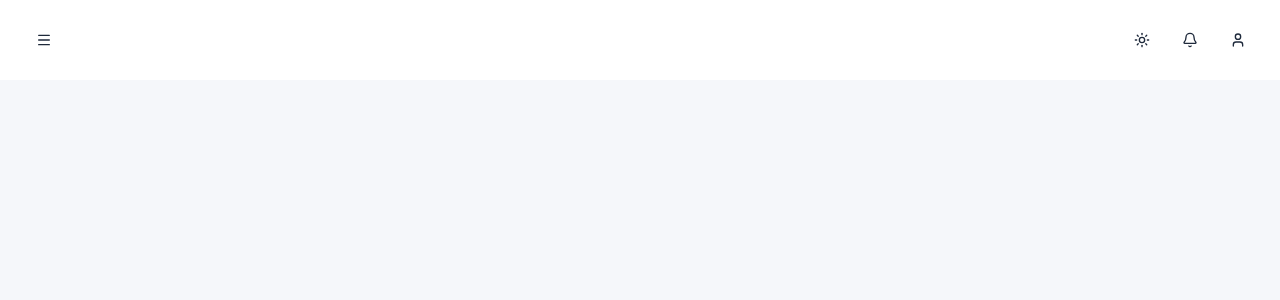
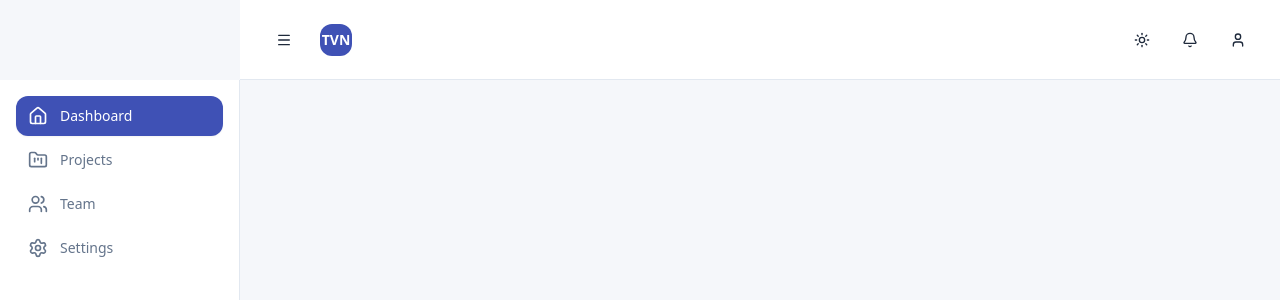
Before and after one commit to TommyLangiano/app-tvn, a Next.js app in the folder apps/web/: page /dashboard in a window 1280 px wide. Shown: the top 300 px of the page. Built offline with nearby package versions, Linux system fonts and the light colour scheme; no server answers.

Commit message:
messaggio

```diff
--- a/apps/web/components/layout/AppLayout.tsx
+++ b/apps/web/components/layout/AppLayout.tsx
@@ -2,24 +2,36 @@
 
 import { Sidebar } from './Sidebar';
 import { Header } from './Header';
-import { SidebarProvider } from '@/contexts/SidebarContext';
+import { SidebarProvider, useSidebar } from '@/contexts/SidebarContext';
 
 interface AppLayoutProps {
   children: React.ReactNode;
 }
 
-export function AppLayout({ children }: AppLayoutProps) {
+function AppLayoutContent({ children }: AppLayoutProps) {
+  const { isOpen } = useSidebar();
+
   return (
-    <SidebarProvider>
     <div className="min-h-screen bg-background">
       <Sidebar />
       <Header />
 
       {/* Main content area */}
-        <main className="mt-20 min-h-[calc(100vh-5rem)] bg-background p-6">
+      <main
+        className={`mt-20 min-h-[calc(100vh-5rem)] bg-background p-6 transition-all duration-300 ${
+          isOpen ? 'ml-60' : 'ml-0'
+        }`}
+      >
         {children}
       </main>
     </div>
+  );
+}
+
+export function AppLayout({ children }: AppLayoutProps) {
+  return (
+    <SidebarProvider>
+      <AppLayoutContent>{children}</AppLayoutContent>
     </SidebarProvider>
   );
 }
--- a/apps/web/components/layout/Header.tsx
+++ b/apps/web/components/layout/Header.tsx
@@ -23,7 +23,7 @@ export function Header() {
   const router = useRouter();
   const { theme, setTheme } = useTheme();
   const { plan, isTrialing, trialEnd, loading } = useSubscriptionStatus();
-  const { toggle } = useSidebar();
+  const { toggle, isOpen } = useSidebar();
 
   const handleLogout = async () => {
     try {
@@ -62,10 +62,12 @@ export function Header() {
   };
 
   return (
-    <header className="fixed left-0 right-0 top-0 z-30 h-20 bg-surface">
+    <header className={`fixed right-0 top-0 z-30 h-20 bg-surface border-b border-border transition-all duration-300 ${
+      isOpen ? 'left-60' : 'left-0'
+    }`}>
       <div className="flex h-full items-center justify-between px-4 lg:px-6">
-        <div className="flex items-center gap-2 flex-1">
-          {/* Hamburger Menu - Always visible */}
+        <div className="flex items-center gap-4 flex-1">
+          {/* Hamburger and logo - always visible */}
           <Button
             variant="ghost"
             size="icon"
@@ -74,6 +76,11 @@ export function Header() {
           >
             <Menu className="h-6 w-6" />
           </Button>
+
+          <div className="flex h-8 w-8 items-center justify-center rounded-lg bg-primary text-primary-foreground">
+            <span className="text-sm font-bold">TVN</span>
+          </div>
+
           {/* Page title will be handled by individual pages */}
         </div>
 
--- a/apps/web/components/layout/Sidebar.tsx
+++ b/apps/web/components/layout/Sidebar.tsx
@@ -1,6 +1,6 @@
 'use client';
 
-import { Home, FolderKanban, Users, Settings, X } from 'lucide-react';
+import { Home, FolderKanban, Users, Settings } from 'lucide-react';
 import { usePathname } from 'next/navigation';
 import Link from 'next/link';
 import { cn } from '@/lib/utils';
@@ -15,38 +15,13 @@ const menuItems = [
 
 export function Sidebar() {
   const pathname = usePathname();
-  const { isOpen, close } = useSidebar();
+  const { isOpen } = useSidebar();
 
   return (
-    <>
-      {/* Overlay for mobile */}
-      {isOpen && (
-        <div
-          className="fixed inset-0 z-40 bg-black/50 lg:hidden"
-          onClick={close}
-        />
-      )}
-
-      {/* Sidebar */}
-      <aside className={cn(
-        "fixed left-0 top-0 z-50 h-screen w-60 bg-surface transition-transform duration-300",
-        isOpen ? "translate-x-0" : "-translate-x-full"
-      )}>
-      {/* Logo */}
-      <div className="flex h-20 items-center justify-between px-6">
-        <Link href="/dashboard" className="flex items-center gap-2">
-          <div className="flex h-8 w-8 items-center justify-center rounded-lg bg-primary text-primary-foreground">
-            <span className="text-sm font-bold">TVN</span>
-          </div>
-        </Link>
-        <button
-          onClick={close}
-          className="text-muted hover:text-foreground"
-        >
-          <X className="h-5 w-5" />
-        </button>
-      </div>
-
+    <aside className={cn(
+      "fixed left-0 top-20 z-50 h-[calc(100vh-5rem)] w-60 bg-surface border-r border-border transition-transform duration-300",
+      isOpen ? "translate-x-0" : "-translate-x-full"
+    )}>
       {/* Navigation */}
       <nav className="space-y-1 p-4">
         {menuItems.map((item) => {
@@ -70,7 +45,6 @@ export function Sidebar() {
           );
         })}
       </nav>
-      </aside>
-    </>
+    </aside>
   );
 }
--- a/apps/web/contexts/SidebarContext.tsx
+++ b/apps/web/contexts/SidebarContext.tsx
@@ -11,7 +11,7 @@ interface SidebarContextType {
 const SidebarContext = createContext<SidebarContextType | undefined>(undefined);
 
 export function SidebarProvider({ children }: { children: ReactNode }) {
-  const [isOpen, setIsOpen] = useState(false);
+  const [isOpen, setIsOpen] = useState(true);
 
   const toggle = () => setIsOpen(!isOpen);
   const close = () => setIsOpen(false);
```
Lines whose indentation alone changed are shown as unchanged.
